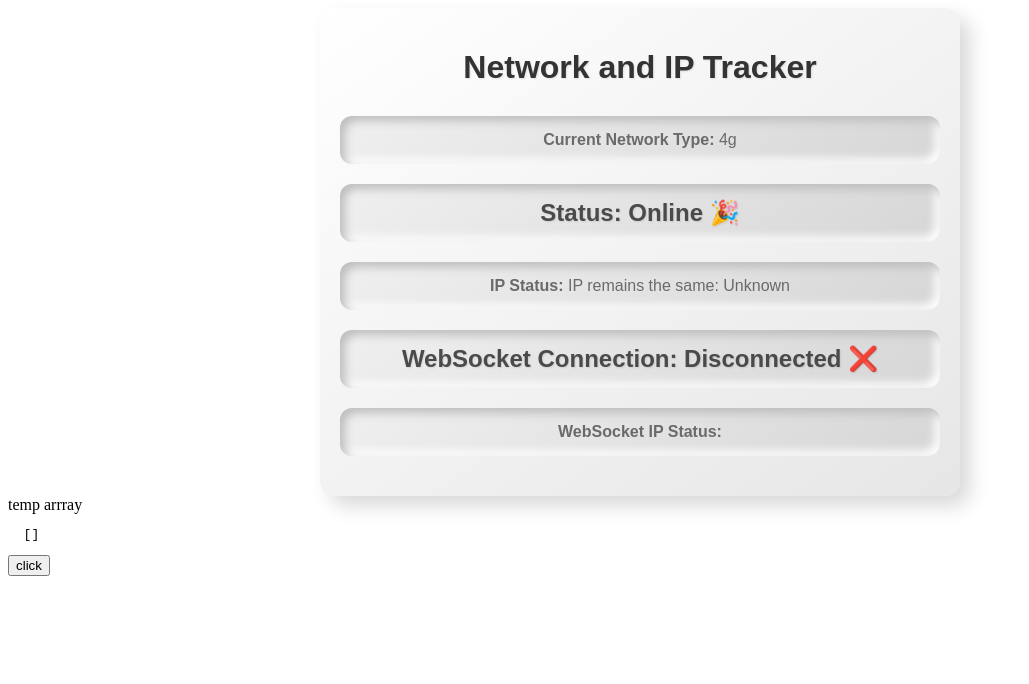
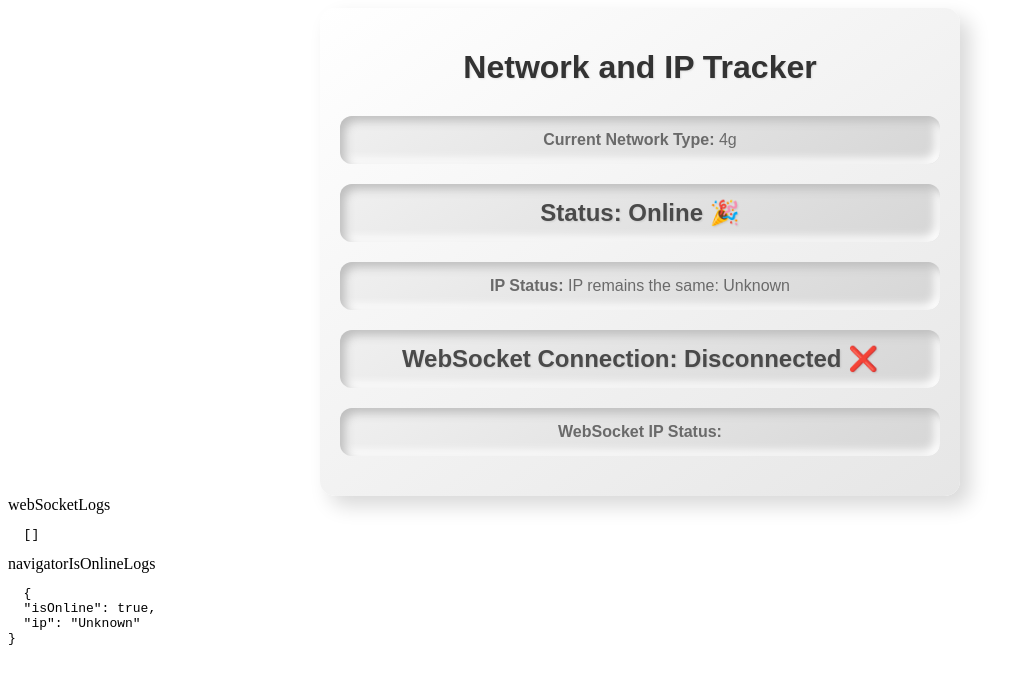
Before and after one commit to adityapatel-inventyv/angular-host, an Angular app: page / in a window 1280 px wide. Shown: the top 684 px of the page, without its empty margins (0-1029 px from the left). Built offline with nearby package versions, Linux system fonts and the light colour scheme; no server answers.

Commit message:
added navigator logs

```diff
--- a/src/app/app.component.html
+++ b/src/app/app.component.html
@@ -29,10 +29,14 @@
 </div>
 
 
-temp arrray
+webSocketLogs
 
 <pre>
-  {{ temparray | json }}
+  {{ webSocketLogs | json }}
 </pre>
 
-<button (click)="click()"> click</button>
+navigatorIsOnlineLogs
+
+<pre>
+  {{ navigatorIsOnlineLogs | json }}
+</pre>
--- a/src/app/app.component.ts
+++ b/src/app/app.component.ts
@@ -27,6 +27,8 @@ export class AppComponent implements OnInit, OnDestroy {
   private connectionSubscription!: Subscription;
   private onlineStatusSubscription!: Subscription;
   private networkTypeSubscription!: Subscription;
+  navigatorIsOnlineLogs: any=[]
+  webSocketLogs: any=[]
 
   constructor(private networkService: TestingService) { }
 
@@ -46,6 +48,7 @@ export class AppComponent implements OnInit, OnDestroy {
     this.onlineStatusSubscription = this.networkService.onlineStatus$.subscribe(status => {
       this.isOnline = status.isOnline;
       this.currentIP = status.ip;
+      this.navigatorIsOnlineLogs=status;
 
       if (!this.isOnline) {
         this.ipChangeMessage = 'You are offline.';
@@ -60,8 +63,7 @@ export class AppComponent implements OnInit, OnDestroy {
     // Subscribe to WebSocket connection status
     this.connectionSubscription = this.networkService.getConnectionStatus().subscribe(status => {
       this.isConnected = status;
-      this.temparray.push(status);
-console.log(status);
+      this.webSocketLogs.push(status);
 
 
       if (this.isConnected) {
```
